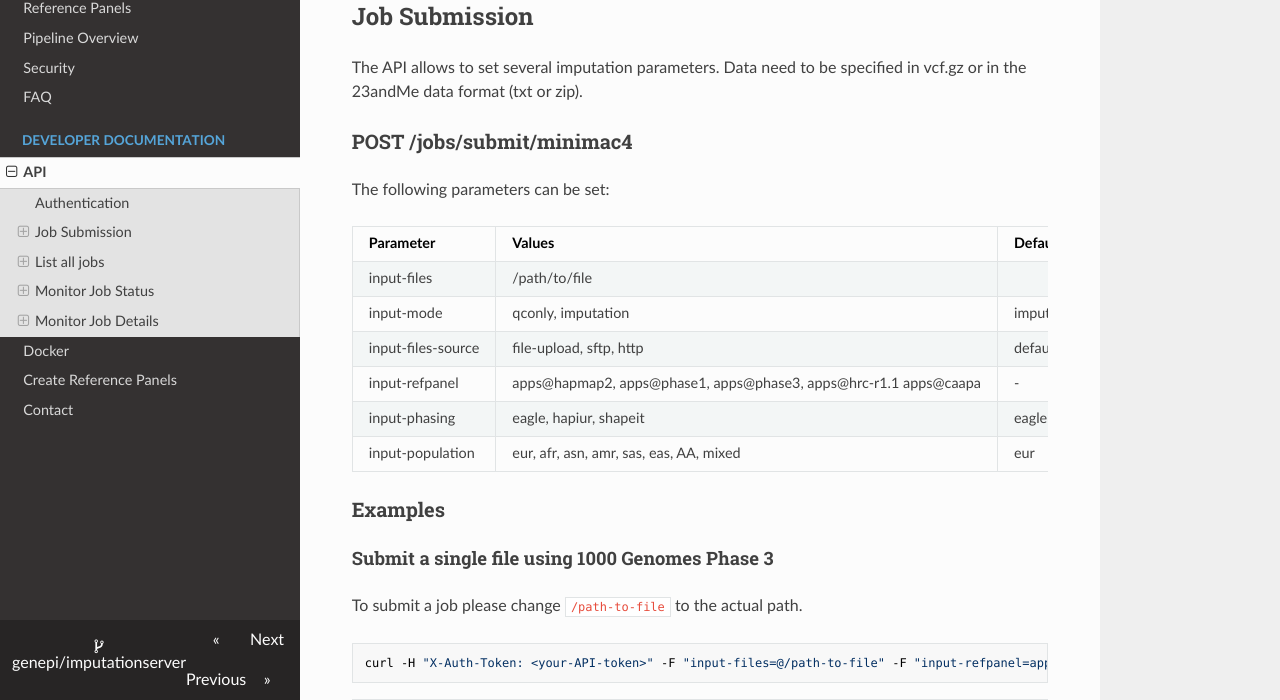
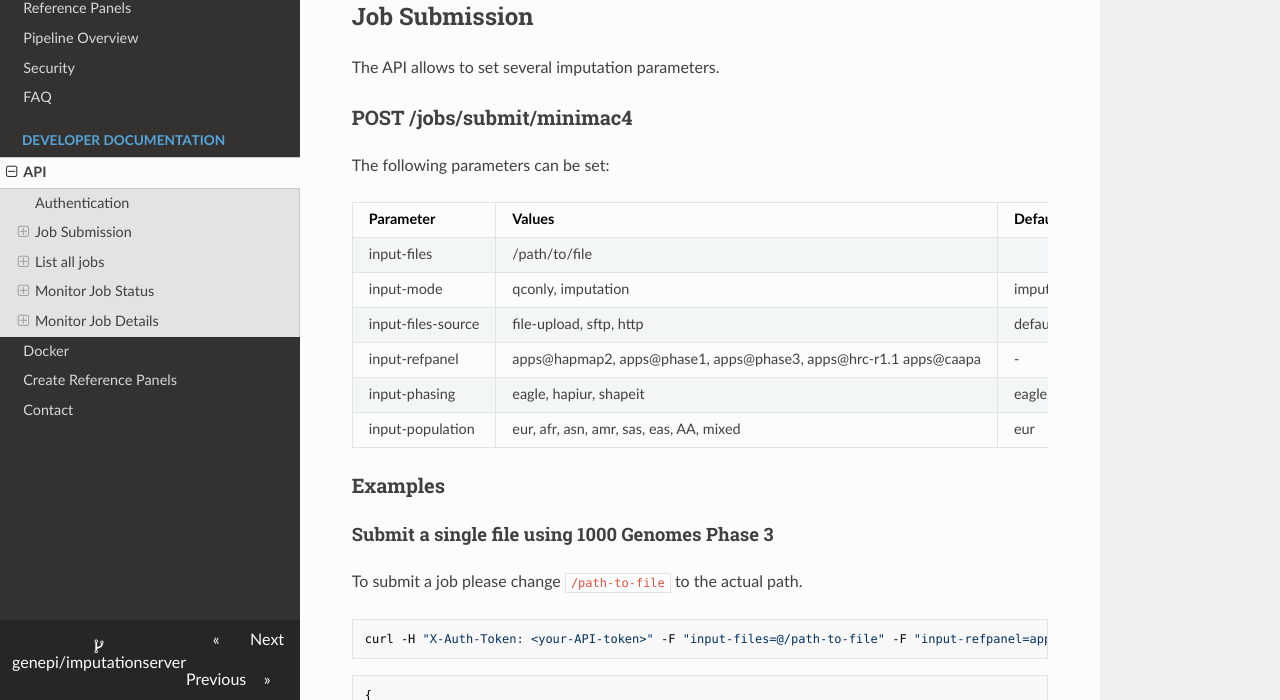
Before and after one commit to genepi/imputationserver, an MkDocs documentation site: the page built from docs/api.md, in a window 1280 px wide and 900 px high, scrolled down 808 px, cut to the strip 200-900 px from the top of the window. Built offline with MkDocs 1.6.1, drawn with Linux system fonts in a browser that asks for light colours; nearby versions of some CDN libraries; old or Windows-style settings are respelled for this version of MkDocs.

Commit message:
Remove 23andme from supported input formats

```diff
--- a/docs/api.md
+++ b/docs/api.md
@@ -10,7 +10,7 @@ Michigan Imputation Server uses a token-based authentication. The token is requi
 ![Activate API](https://raw.githubusercontent.com/genepi/imputationserver-docker/master/images/api.png)
 
 ## Job Submission
-The API allows to set several imputation parameters. Data need to be specified in vcf.gz or in the 23andMe data format (txt or zip).
+The API allows to set several imputation parameters.
 
 ### POST /jobs/submit/minimac4
 
```
